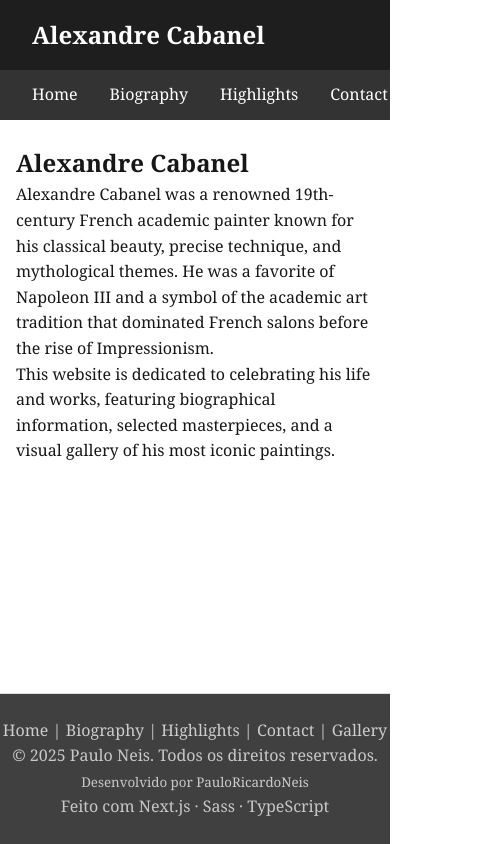
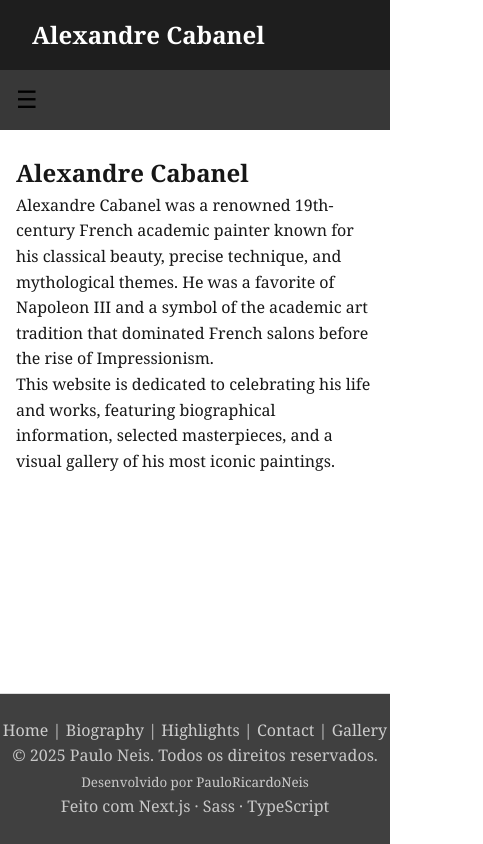
Before and after one commit to PauloRicardoNeis/VS16A-Task01, a Next.js app: page / in a window 390 px wide. Shown: the whole page, 483 px wide, since content can reach past the window. Built offline with nearby package versions, Linux system fonts and the light colour scheme.

Commit message:
Task02 | feat | menu hamburger no mobile

```diff
--- a/src/components/NavBar/NavBar.module.scss
+++ b/src/components/NavBar/NavBar.module.scss
@@ -1,6 +1,7 @@
 .navbar {
-  background-color: #333;
-  padding: 0.75rem 1.5rem;
+  position: relative;
+  padding: 1rem;
+  background-color: #383838;
 }
 
 .list {
@@ -9,6 +10,12 @@
   gap: 1rem;
   margin: 0;
   padding: 0;
+
+  @media (max-width: 768px) {
+    flex-direction: column;
+    display: none;
+    margin-top: 1rem;
+  }
 }
 
 .list li a {
@@ -28,3 +35,19 @@
 .list li a:active {
   background-color: #777;
 }
+
+.toggle {
+  display: none;
+  font-size: 1.5rem;
+  background: none;
+  border: none;
+  cursor: pointer;
+
+  @media (max-width: 768px) {
+    display: block;
+  }
+}
+
+.open {
+  display: flex !important;
+}
--- a/src/components/NavBar/NavBar.tsx
+++ b/src/components/NavBar/NavBar.tsx
@@ -1,14 +1,28 @@
-import Link from "next/link";
-import styles from "@/components/NavBar/NavBar.module.scss";
-import { navLinks } from "@/data/navLinks";
+'use client';
+
+import { useState } from 'react';
+import Link from 'next/link';
+import styles from './NavBar.module.scss';
+import { navLinks } from '@/data/navLinks';
 
 export default function NavBar() {
+    const [isOpen, setIsOpen] = useState(false);
+
     return (
         <nav className={styles.navbar}>
-            <ul className={styles.list}>
+            <button
+                className={styles.toggle}
+                onClick={() => setIsOpen(!isOpen)}
+                aria-label="Toggle menu"
+            >
+                ☰
+            </button>
+            <ul className={`${styles.list} ${isOpen ? styles.open : ''}`}>
                 {navLinks.map((link) => (
                     <li key={link.href}>
-                        <Link href={link.href}>{link.label}</Link>
+                        <Link href={link.href} onClick={() => setIsOpen(false)}>
+                            {link.label}
+                        </Link>
                     </li>
                 ))}
             </ul>
```
